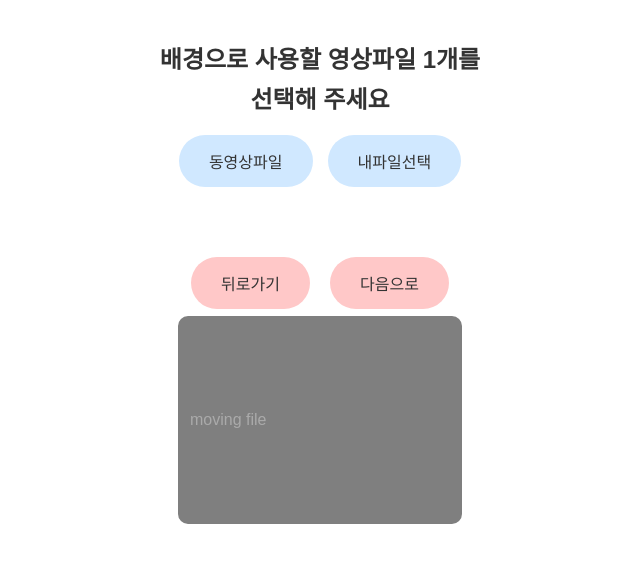
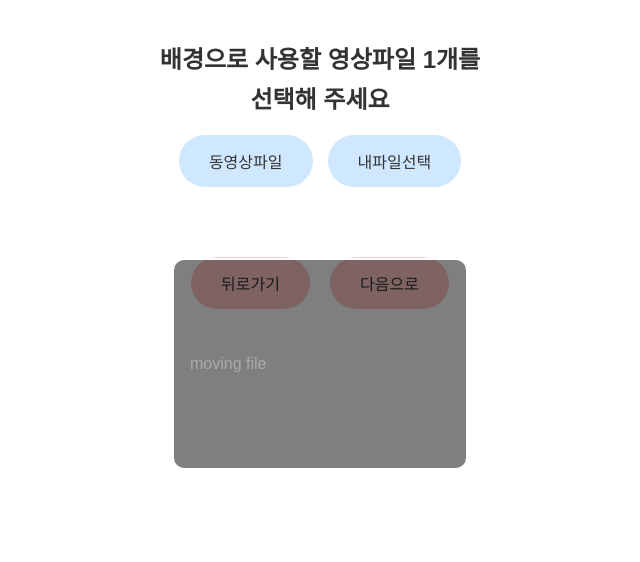
Before and after one commit to xeon-243859/ppongtok-app, a React (Vite) app: page /video/select in a window 1280 px wide. Shown: the top 562 px of the page, without its empty margins (320-960 px from the left). Built offline with nearby package versions, Linux system fonts and the light colour scheme.

Commit message:
🎯 무빙박스 위치 2cm 위로 조정 + 크기 유지 + 미리보기 완성 반영

```diff
--- a/src/pages/PreviewPage.css
+++ b/src/pages/PreviewPage.css
@@ -32,23 +32,24 @@
   position: relative;
 }
 
-/* 🪄 moving file 자막 박스 */
 .moving-box {
   position: absolute;
-  top: 50%;
+  top: 43%;
   left: 50%;
   transform: translate(-50%, -50%);
   width: 95%;
   height: 13em;
+  padding: 0 16px;
   display: flex;
   align-items: center;
   justify-content: flex-start;
   border: 2px solid white;
   border-radius: 12px;
-  padding: 0 12px;
   background-color: rgba(0, 0, 0, 0.5);
   overflow: hidden;
 }
+
+
 
 
 /* 자막 흐름 애니메이션 */
--- a/src/pages/PreviewPage.jsx
+++ b/src/pages/PreviewPage.jsx
@@ -59,8 +59,8 @@ const PreviewPage = () => {
   return (
     <div className="preview-page">
       <div className="media-box">
+        <div className="media-container">
           {mediaType === "video" ? (
-          <div className="video-container">
             <video
               src={selectedVideo}
               autoPlay
@@ -73,7 +73,6 @@ const PreviewPage = () => {
                 }, 30000);
               }}
             />
-          </div>
           ) : mediaType === "image" ? (
             <img
               src={selectedImages[currentImageIndex]}
@@ -83,6 +82,7 @@ const PreviewPage = () => {
           ) : (
             <div className="media-fallback">배경이 없습니다</div>
           )}
+        </div>
 
         {/* 감성 moving file box 중앙 배치 */}
         <div className="moving-box">
```
Lines whose indentation alone changed are shown as unchanged.
